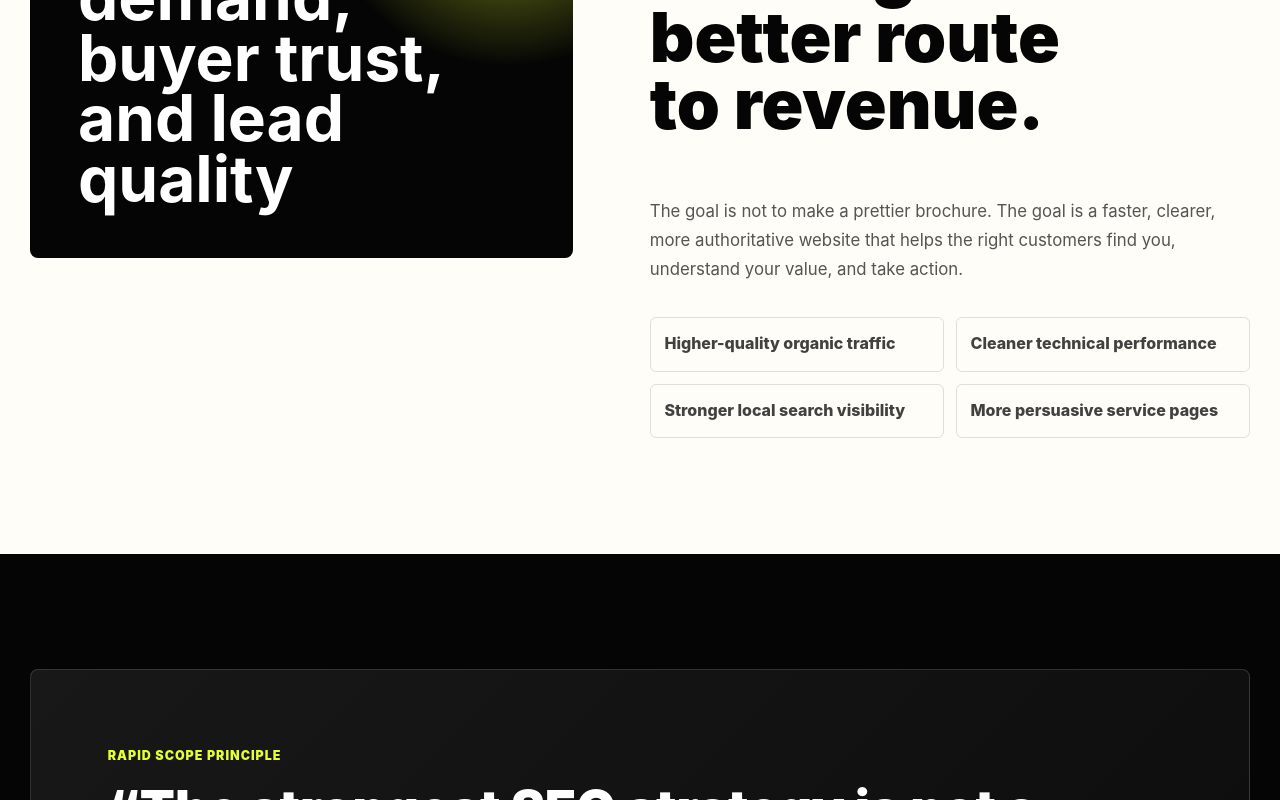
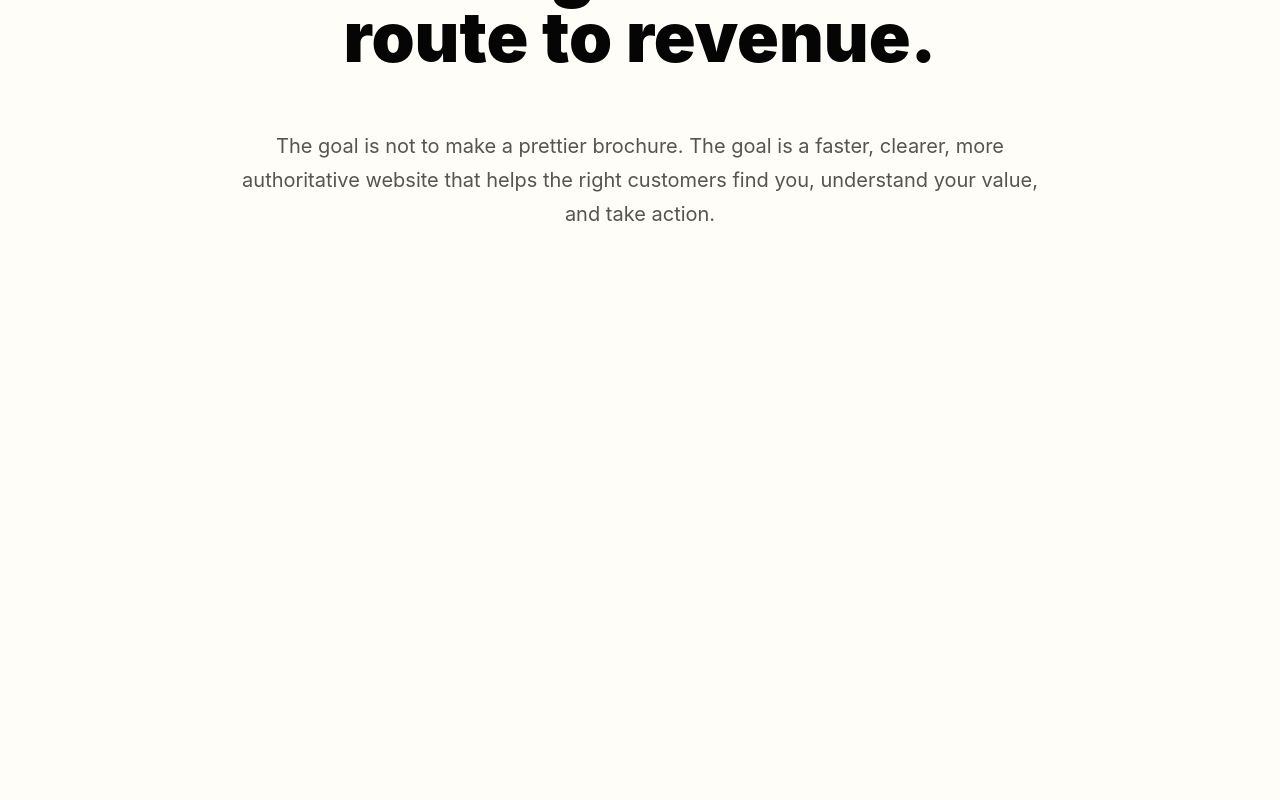
Before and after one commit to Billjeff/my-website, a Next.js app: page / in a window 1280 px wide. Shown: the part 5060-5860 px from the top of the page. Built offline with nearby package versions, Linux system fonts and the light colour scheme.

Commit message:
Add animated homepage success cards

```diff
--- a/pages/index.js
+++ b/pages/index.js
@@ -44,6 +44,33 @@ const process = [
     step: 'Compound',
     title: 'Turn insights into momentum',
     desc: 'You get clear reporting, next actions, and ongoing optimization that connects SEO activity to leads and revenue.',
+  },
+];
+
+const successCards = [
+  {
+    title: 'Discover',
+    tone: 'light',
+    icon: 'grid',
+    desc: 'We map search demand, buyer intent, technical gaps, and competitor signals so the next move is based on evidence, not guesswork.',
+  },
+  {
+    title: 'Shape',
+    tone: 'acid',
+    icon: 'pen',
+    desc: 'We turn the findings into stronger pages, clearer offers, useful content, and journeys that make it easier for qualified visitors to act.',
+  },
+  {
+    title: 'Launch',
+    tone: 'ink',
+    icon: 'check',
+    desc: 'We ship focused improvements across SEO, web design, content structure, speed, schema, and local visibility with clean priorities.',
+  },
+  {
+    title: 'Compound',
+    tone: 'light',
+    icon: 'chart',
+    desc: 'We keep refining what the data proves: better rankings, stronger trust signals, cleaner conversion paths, and more valuable leads.',
   },
 ];
 
@@ -100,6 +127,42 @@ function useAuditForm() {
   };
 
   return { error, fields, handleChange, handleSubmit, submitted, submitting };
+}
+
+function SuccessIcon({ type }) {
+  if (type === 'pen') {
+    return (
+      <svg viewBox="0 0 80 80" aria-hidden="true">
+        <path d="M18 58l6-20 28-28c4-4 10-4 14 0s4 10 0 14L38 52 18 58z" />
+        <path d="M48 14l18 18" />
+      </svg>
+    );
+  }
+
+  if (type === 'check') {
+    return (
+      <svg viewBox="0 0 80 80" aria-hidden="true">
+        <path d="M18 28v34h44V36" />
+        <path d="M27 38l14 14 28-30" />
+      </svg>
+    );
+  }
+
+  if (type === 'chart') {
+    return (
+      <svg viewBox="0 0 80 80" aria-hidden="true">
+        <path d="M12 52l18-16 14 12 24-24" />
+        <path d="M18 62v-9M34 62V42M50 62V48M66 62V30" />
+      </svg>
+    );
+  }
+
+  return (
+    <svg viewBox="0 0 80 80" aria-hidden="true">
+      <path d="M18 18h18v18H18zM44 18h18v18H44zM18 44h18v18H18zM44 44h18v18H44z" />
+      <path d="M18 36l18-3M36 44l8-8" />
+    </svg>
+  );
 }
 
 export default function Home() {
@@ -255,23 +318,25 @@ export default function Home() {
       </section>
 
       <section className="section results-section">
-        <div className="container results-section__grid">
-          <div className="results-metric">
-            <span>Built for</span>
-            <strong>Search demand, buyer trust, and lead quality</strong>
-          </div>
-          <div>
+        <div className="container">
+          <div className="results-section__intro">
             <p className="section-kicker">What success looks like</p>
             <h2>More than rankings. A better route to revenue.</h2>
             <p>
               The goal is not to make a prettier brochure. The goal is a faster, clearer, more authoritative website that helps the right customers find you, understand your value, and take action.
             </p>
-            <div className="outcome-list">
-              <span>Higher-quality organic traffic</span>
-              <span>Cleaner technical performance</span>
-              <span>Stronger local search visibility</span>
-              <span>More persuasive service pages</span>
-            </div>
+          </div>
+
+          <div className="success-card-stack" aria-label="Rapid Scope success workflow">
+            {successCards.map((card) => (
+              <article className={`success-card success-card--${card.tone}`} key={card.title}>
+                <h3>{card.title}</h3>
+                <div className="success-card__icon">
+                  <SuccessIcon type={card.icon} />
+                </div>
+                <p>{card.desc}</p>
+              </article>
+            ))}
           </div>
         </div>
       </section>
--- a/styles/globals.css
+++ b/styles/globals.css
@@ -1010,8 +1010,22 @@ blockquote span {
 }
 
 .results-section {
+  position: relative;
+  overflow: hidden;
   background: var(--color-paper);
   color: var(--color-ink);
+}
+
+.results-section::before {
+  content: "";
+  position: absolute;
+  top: 8%;
+  right: 7%;
+  width: 12px;
+  height: 12px;
+  border-radius: 999px;
+  background: var(--color-acid);
+  box-shadow: 0 0 34px rgba(230, 255, 46, 0.5);
 }
 
 .results-section .section-kicker {
@@ -1022,38 +1036,144 @@ blockquote span {
   color: rgba(5, 5, 5, 0.68);
 }
 
-.results-metric {
-  min-height: 420px;
+.results-section__intro {
+  max-width: 960px;
+  margin: 0 auto clamp(2rem, 6vw, 5rem);
+  text-align: center;
+}
+
+.results-section__intro h2 {
+  max-width: 13ch;
+  margin-inline: auto;
+}
+
+.results-section__intro p:last-child {
+  max-width: 820px;
+  margin-inline: auto;
+  font-size: clamp(1.05rem, 1.6vw, 1.25rem);
+  line-height: 1.7;
+}
+
+.success-card-stack {
+  display: grid;
+  grid-template-columns: repeat(4, minmax(0, 1fr));
+  align-items: end;
+  min-height: 520px;
+  padding: clamp(1.5rem, 5vw, 4rem) 0;
+  isolation: isolate;
+}
+
+.success-card {
+  --card-tilt: rotate(0deg) translateY(0);
+  position: relative;
+  z-index: 1;
+  min-height: clamp(360px, 36vw, 500px);
   display: flex;
   flex-direction: column;
-  justify-content: space-between;
-  padding: clamp(1.5rem, 4vw, 3rem);
+  gap: 1.25rem;
+  padding: clamp(1.35rem, 3vw, 2.35rem);
+  border: 1px solid var(--color-line-dark);
   border-radius: var(--radius-md);
+  box-shadow: 0 24px 60px rgba(5, 5, 5, 0.12);
+  opacity: 0;
+  transform: translateY(64px) rotate(0deg) scale(0.96);
+  animation: successCardIn 760ms var(--ease-out) forwards;
+  transition: transform 260ms var(--ease-out), box-shadow 260ms var(--ease-out);
+}
+
+.success-card:nth-child(1) {
+  --card-tilt: rotate(-7deg) translateY(22px);
+  transform-origin: 80% 100%;
+  animation-delay: 80ms;
+}
+
+.success-card:nth-child(2) {
+  --card-tilt: rotate(-2deg) translateY(-4px);
+  z-index: 3;
+  margin-left: -9%;
+  animation-delay: 180ms;
+}
+
+.success-card:nth-child(3) {
+  --card-tilt: rotate(2deg) translateY(0);
+  z-index: 2;
+  margin-left: -9%;
+  animation-delay: 280ms;
+}
+
+.success-card:nth-child(4) {
+  --card-tilt: rotate(7deg) translateY(24px);
+  z-index: 4;
+  margin-left: -9%;
+  transform-origin: 15% 100%;
+  animation-delay: 380ms;
+}
+
+.success-card:hover {
+  transform: var(--card-tilt) translateY(-14px);
+  box-shadow: 0 34px 80px rgba(5, 5, 5, 0.18);
+}
+
+.success-card--light {
+  background: #fffdf7;
+  color: var(--color-ink);
+}
+
+.success-card--acid {
   background:
-    radial-gradient(circle at 88% 12%, rgba(230, 255, 46, 0.62), transparent 12rem),
+    radial-gradient(circle at 88% 12%, rgba(255, 255, 255, 0.35), transparent 9rem),
+    var(--color-acid);
+  color: var(--color-ink);
+}
+
+.success-card--ink {
+  border-color: rgba(255, 255, 255, 0.12);
+  background:
+    radial-gradient(circle at 78% 16%, rgba(230, 255, 46, 0.28), transparent 10rem),
     var(--color-ink);
   color: #ffffff;
 }
 
-.results-metric strong {
-  max-width: 12ch;
-  font-size: clamp(2.2rem, 5vw, 4.8rem);
-  line-height: 0.95;
-}
-
-.outcome-list {
-  display: grid;
-  grid-template-columns: 1fr 1fr;
-  gap: 0.75rem;
-  margin-top: 2rem;
-}
-
-.outcome-list span {
-  padding: 0.85rem;
-  border: 1px solid var(--color-line-dark);
-  border-radius: var(--radius-sm);
-  color: rgba(5, 5, 5, 0.76);
-  font-weight: 800;
+.success-card h3 {
+  margin: 0;
+  color: currentColor;
+  font-size: clamp(1.8rem, 3vw, 3rem);
+}
+
+.success-card__icon {
+  display: grid;
+  place-items: center;
+  flex: 1;
+  min-height: 130px;
+}
+
+.success-card__icon svg {
+  width: clamp(84px, 10vw, 132px);
+  height: clamp(84px, 10vw, 132px);
+  fill: none;
+  stroke: currentColor;
+  stroke-width: 4;
+  stroke-linecap: round;
+  stroke-linejoin: round;
+}
+
+.success-card p {
+  max-width: 23rem;
+  margin: 0;
+  color: currentColor;
+  font-size: clamp(1rem, 1.35vw, 1.15rem);
+  line-height: 1.42;
+}
+
+.success-card--light p {
+  color: rgba(5, 5, 5, 0.72);
+}
+
+@keyframes successCardIn {
+  to {
+    opacity: 1;
+    transform: var(--card-tilt);
+  }
 }
 
 .quote-section {
@@ -1483,8 +1603,33 @@ blockquote p {
   }
 
   .service-showcase,
-  .process-grid {
+  .process-grid,
+  .success-card-stack {
     grid-template-columns: 1fr;
+  }
+
+  .success-card-stack {
+    min-height: auto;
+    gap: 1rem;
+    padding: 1rem 0 0;
+  }
+
+  .success-card,
+  .success-card:nth-child(n) {
+    min-height: auto;
+    margin-left: 0;
+    opacity: 1;
+    transform: none;
+    animation: none;
+  }
+
+  .success-card:hover {
+    transform: translateY(-4px);
+  }
+
+  .success-card__icon {
+    justify-content: start;
+    min-height: auto;
   }
 
   .service-showcase__card {
@@ -1609,8 +1754,7 @@ blockquote p {
   }
 
   .signal-grid,
-  .proof-strip,
-  .outcome-list {
+  .proof-strip {
     grid-template-columns: 1fr;
   }
 
@@ -1624,8 +1768,8 @@ blockquote p {
     border-bottom: 0;
   }
 
-  .results-metric {
-    min-height: 320px;
+  .results-section::before {
+    right: 1.25rem;
   }
 
   blockquote {
```
